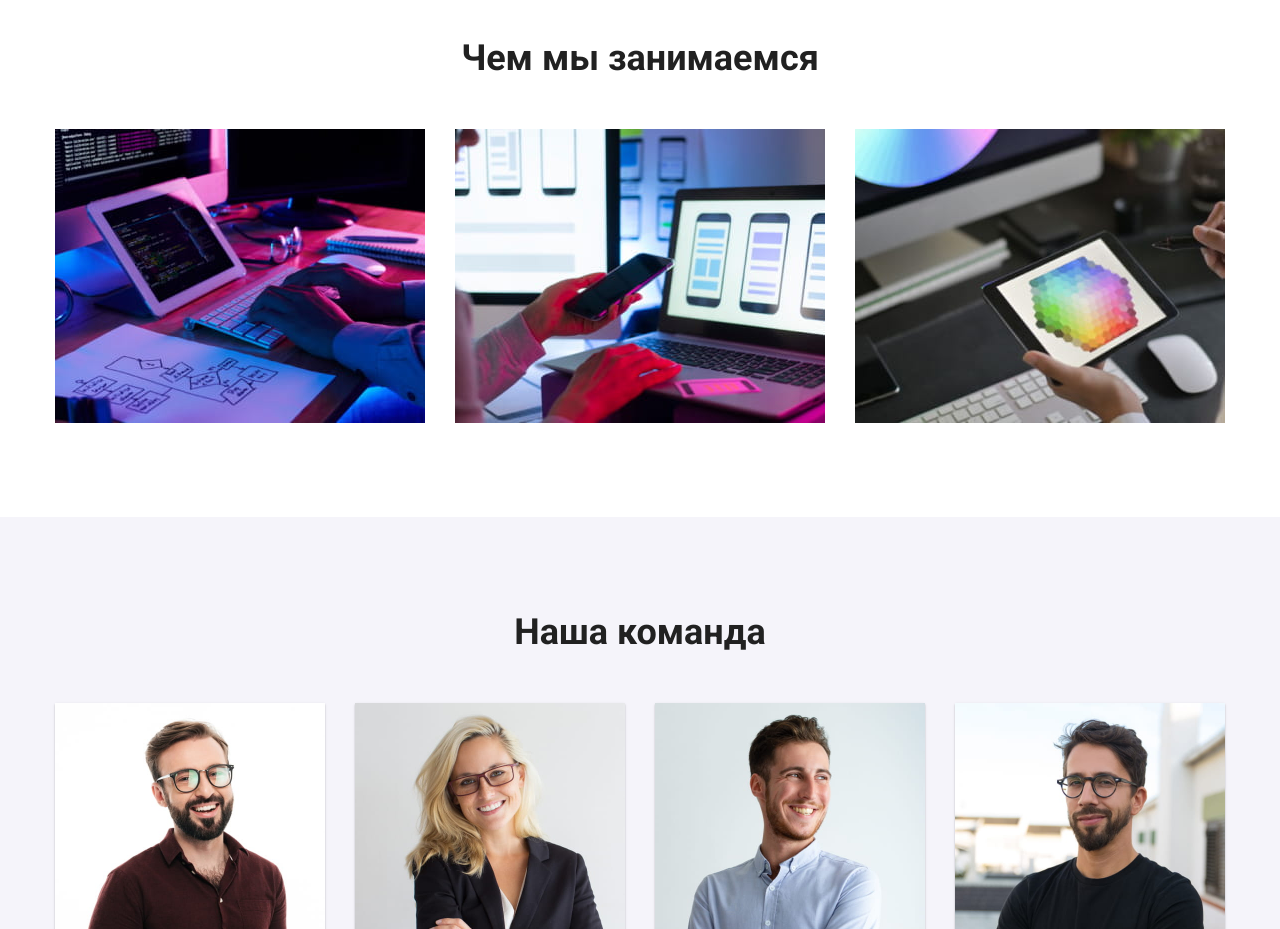
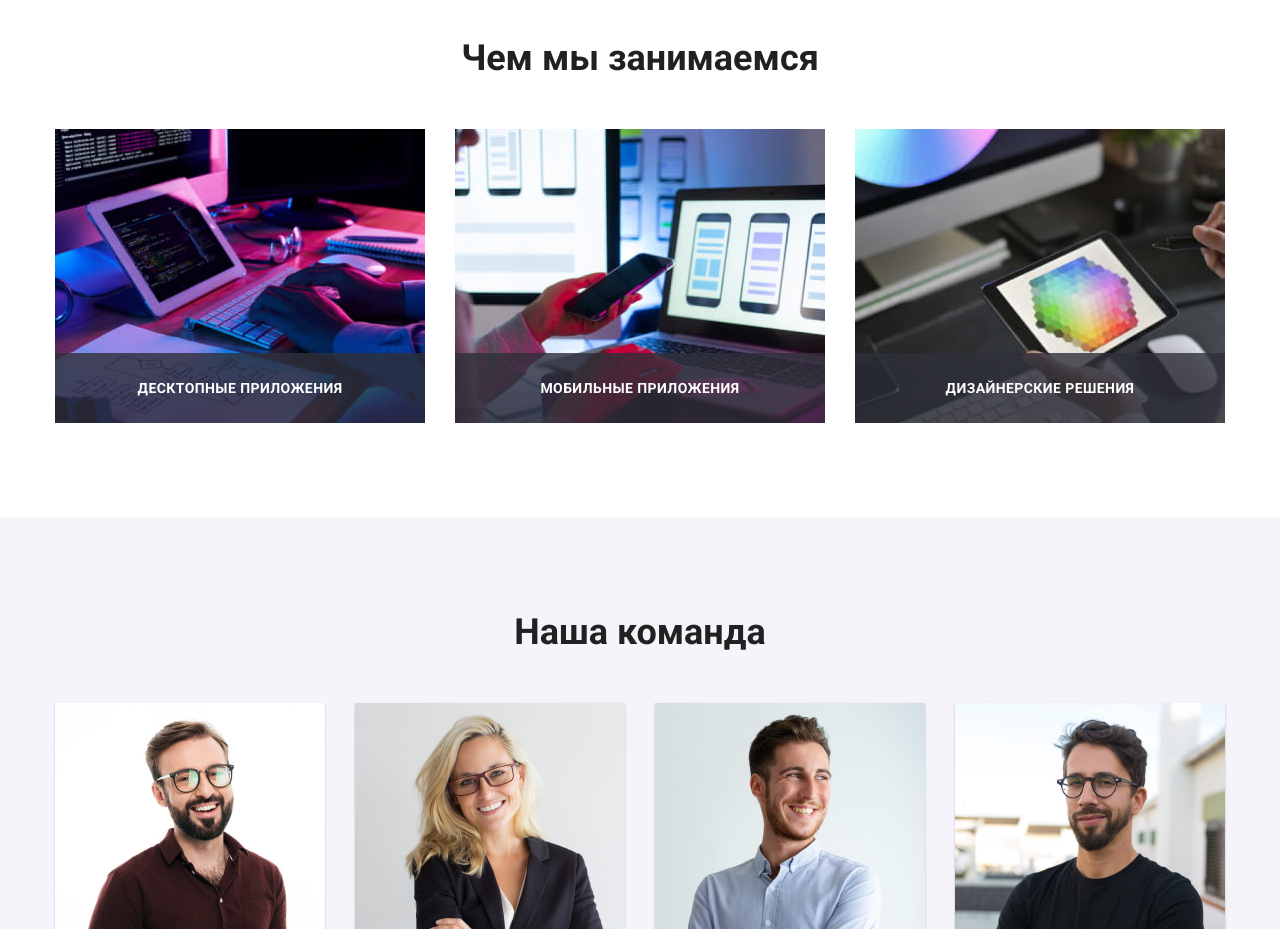
Before and after one commit to 6e3veR6k/goit-markup-hw-05, a plain HTML site: page index.html in a window 1280 px wide. Shown: the part 1080-2009 px from the top of the page. Drawn offline with Linux system fonts and the light colour scheme.

Commit message:
change inex html

```diff
--- a/css/style.css
+++ b/css/style.css
@@ -6,7 +6,7 @@
   --font-accent-color: #2196f3;
   --font-accent-secodary-color: #212121;
   --background-dark-color: #2f303a;
-  --foreground-icon-color: #AFB1B8;
+  --foreground-icon-color: #afb1b8;
   --background-light-color: #f5f4fa;
   --header-border-bottom: #ececec;
   --main-font-family: 'Roboto', 'Segoe UI', Tahoma, Geneva, Verdana, sans-serif;
@@ -96,6 +96,8 @@ img {
   line-height: 1.87;
 
   border-radius: var(--btn-border-radius);
+
+  transition: background 250ms cubic-bezier(0.4, 0, 0.2, 1), box-shadow 250ms cubic-bezier(0.4, 0, 0.2, 1);
 }
 
 .base-btn {
@@ -127,6 +129,8 @@ img {
   padding-bottom: calc(var(--main-font-size) * 0.375);
   padding-right: calc(var(--main-font-size) * 1.375);
   padding-left: calc(var(--main-font-size) * 1.375);
+
+  transition: color 250ms cubic-bezier(0.4, 0, 0.2, 1);
 }
 
 .light-btn:hover,
@@ -229,19 +233,16 @@ img {
 
 /* MAIN */
 .hero {
-
   padding-top: 200px;
   padding-bottom: 200px;
 
   text-align: center;
 
-  background-image:
-    linear-gradient(to top, rgba(47, 48, 58, 0.4), rgba(47, 48, 58, 0.4)),
+  background-image: linear-gradient(to top, rgba(47, 48, 58, 0.4), rgba(47, 48, 58, 0.4)),
     url(../images/hero-our-compay.jpg);
   background-repeat: no-repeat;
   background-size: 1600px;
   background-position: center;
-
 }
 
 .hero-title {
@@ -344,6 +345,27 @@ img {
 
 .our-work-link {
   display: block;
+  position: relative;
+  color: var(--font-light-color);
+}
+
+.our-work-link-text {
+  display: flex;
+  align-items: center;
+  justify-content: center;
+  position: absolute;
+  bottom: 0;
+  right: 0;
+  width: 100%;
+  height: 70px;
+
+  font-weight: bold;
+  font-size: 14px;
+  line-height: 16px;
+  letter-spacing: 0.03em;
+  text-transform: uppercase;
+
+  background-color: rgba(47, 48, 58, 0.8);
 }
 
 .our-team-list {
@@ -405,7 +427,7 @@ img {
   align-items: center;
   padding: 11px;
   border-radius: 50%;
-  color: var(--font-accent-secodary-color)
+  color: var(--font-accent-secodary-color);
 }
 
 .small-icon {
@@ -417,7 +439,6 @@ img {
 .social-link:hover {
   background-color: var(--font-accent-color);
 }
-
 
 .social-link:hover .small-icon {
   fill: var(--font-light-color);
--- a/index.html
+++ b/index.html
@@ -139,6 +139,7 @@
                   class="our-work-link-img"
                   width="370"
                 />
+                <span class="our-work-link-text">Десктопные приложения</span>
               </a>
             </li>
             <li class="our-work-list-item">
@@ -149,6 +150,7 @@
                   class="our-work-link-img"
                   width="370"
                 />
+                <span class="our-work-link-text">Мобильные приложения</span>
               </a>
             </li>
             <li class="our-work-list-item">
@@ -159,6 +161,7 @@
                   class="our-work-link-img"
                   width="370"
                 />
+                <span class="our-work-link-text">Дизайнерские решения</span>
               </a>
             </li>
           </ul>
```
